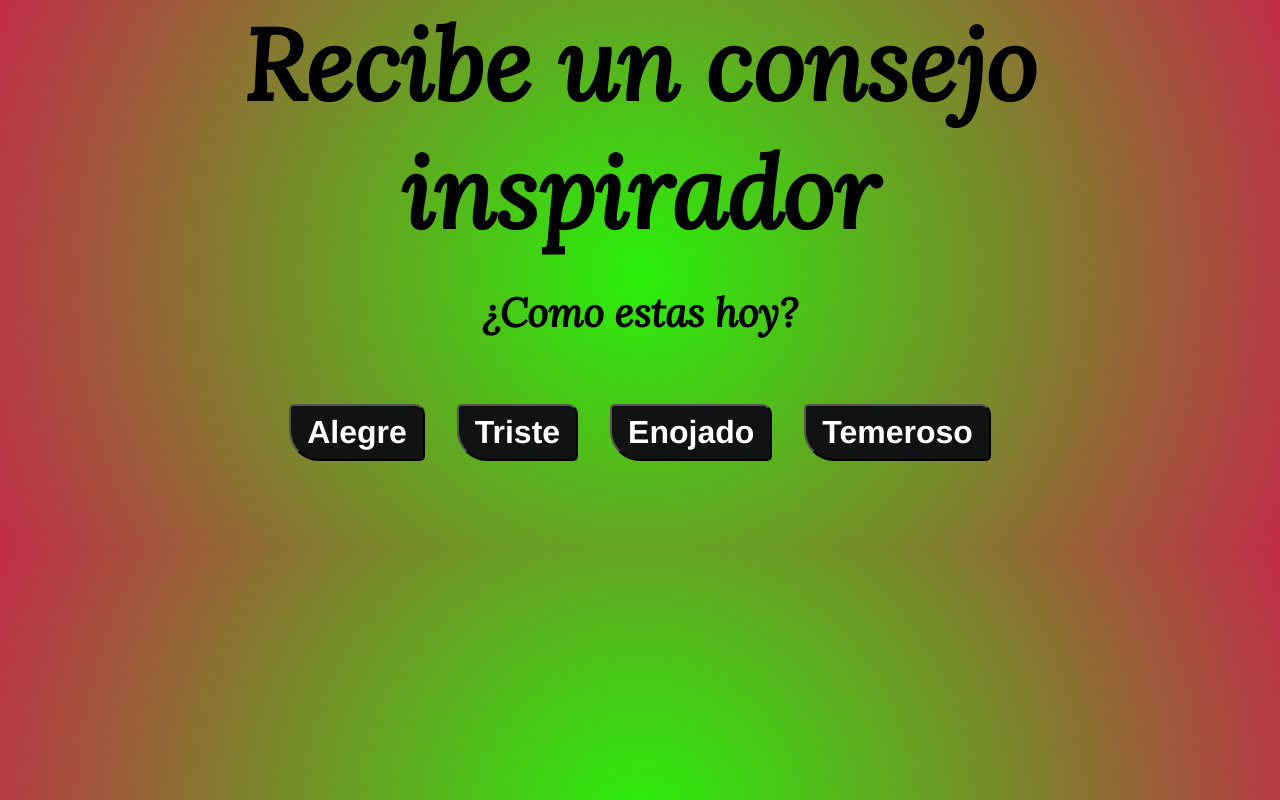
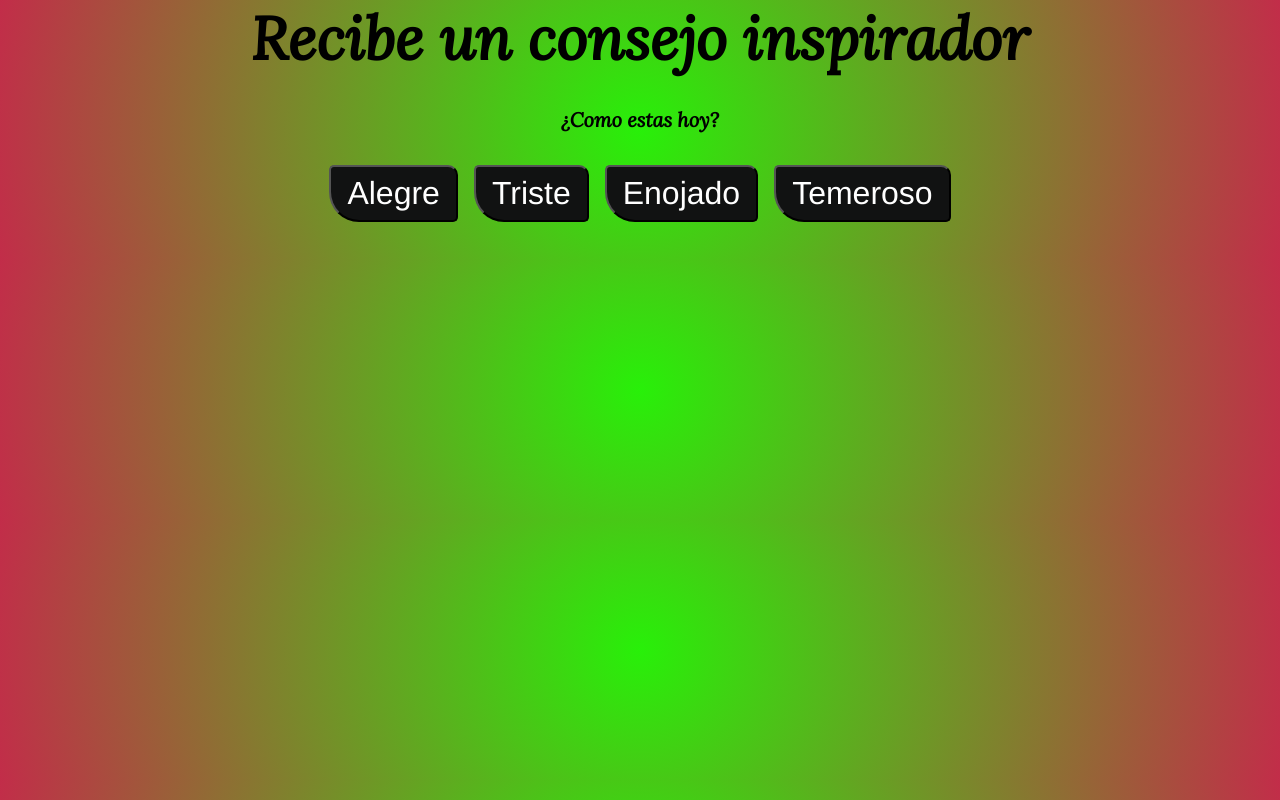
Before and after one commit to alogm/Mensajes-random, a plain HTML site: page index.html in a window 1280 px wide. Drawn offline with Linux system fonts and the light colour scheme.

Commit message:
correccion de estilos para celulares

```diff
--- a/style.css
+++ b/style.css
@@ -16,28 +16,27 @@ body{
 .titulo{
     text-align: center;
     font-family: "lora", sans-serif;
-    font-size: 4vw;
+    font-size: 2vw;
 
 }
 .sub-titulo{
     text-align: center;
     font-family: "lora", sans-serif;
-    font-size: 4vw;
+    font-size: 2vw;
     padding: 3% 0 20px;
 }
 .button-container{
     display: flex;
     justify-content: center;
     align-items: center;
-    margin-top: 30px;
+    margin-top: 5px;
 }
 div button{
-   margin: 1rem;
+   margin: 0.5rem;
 }
 
 .button{
-    font-size: 2rem;
-    font-weight: 700;
+    font-size: 1rem;
     font-family: "franklin Gothic Medium", "Arial Narrow", Arial, sans-serif;
     background-color: rgb(17, 18, 18);
     color: white;
@@ -58,7 +57,7 @@ div button{
     background-color: rgb(40, 214, 223);
 }
 .containerQuote{
-    margin-top: 7%;
+    margin-top: 3%;
     font-family: "Times New Roman", Times, serif;
     font-size: 3vw;
     text-align: center;
@@ -85,9 +84,21 @@ img{
 }
 @media (min-width: 1200px){
     .titulo{
-        font-size: 50px;
+        font-size: 30px;
     }
     .sub-titulo{
-        font-size: 40px;
+        font-size: 20px;
+    }
+    .containerQuote{
+        font-size: 30px;
+    }
+    .button{
+        width: auto;
+        height: auto;
+    }
+    img{
+        width: auto;
+        height: auto;
+        max-width: 550px;
     }
 }
```
